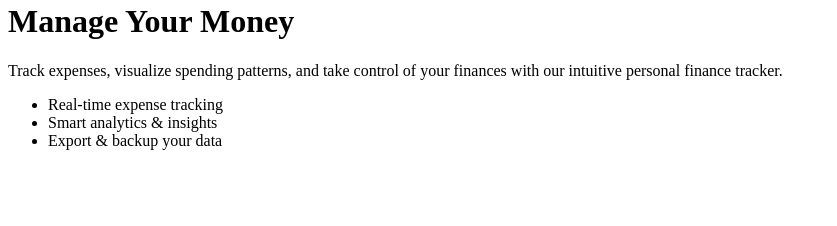
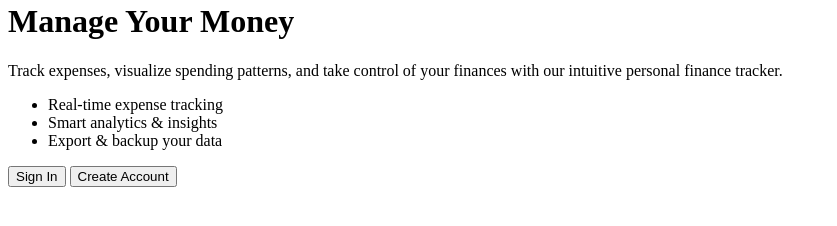
Before and after one commit to graceniyigena34/Capstone-personal-financial-tracker-Project-JS-Firebase-Pre---Demo-, a plain HTML site: page index.html in a window 1280 px wide. Shown: the part 330-556 px from the top of the page, without its empty margins (0-837 px from the left). Drawn offline with Linux system fonts and the light colour scheme.

Commit message:
Added the sign in and create account in the home page

```diff
--- a/index.html
+++ b/index.html
@@ -24,6 +24,13 @@
       </ul>
     </div>
 
+   <!-- RIGHT SECTION -->
+    <div class="right">
+      <div class="tabs">
+        <button class="tab active">Sign In</button>
+        <button class="tab">Create Account</button>
+      </div>
+
     </div>
 </body>
 </html>
```
